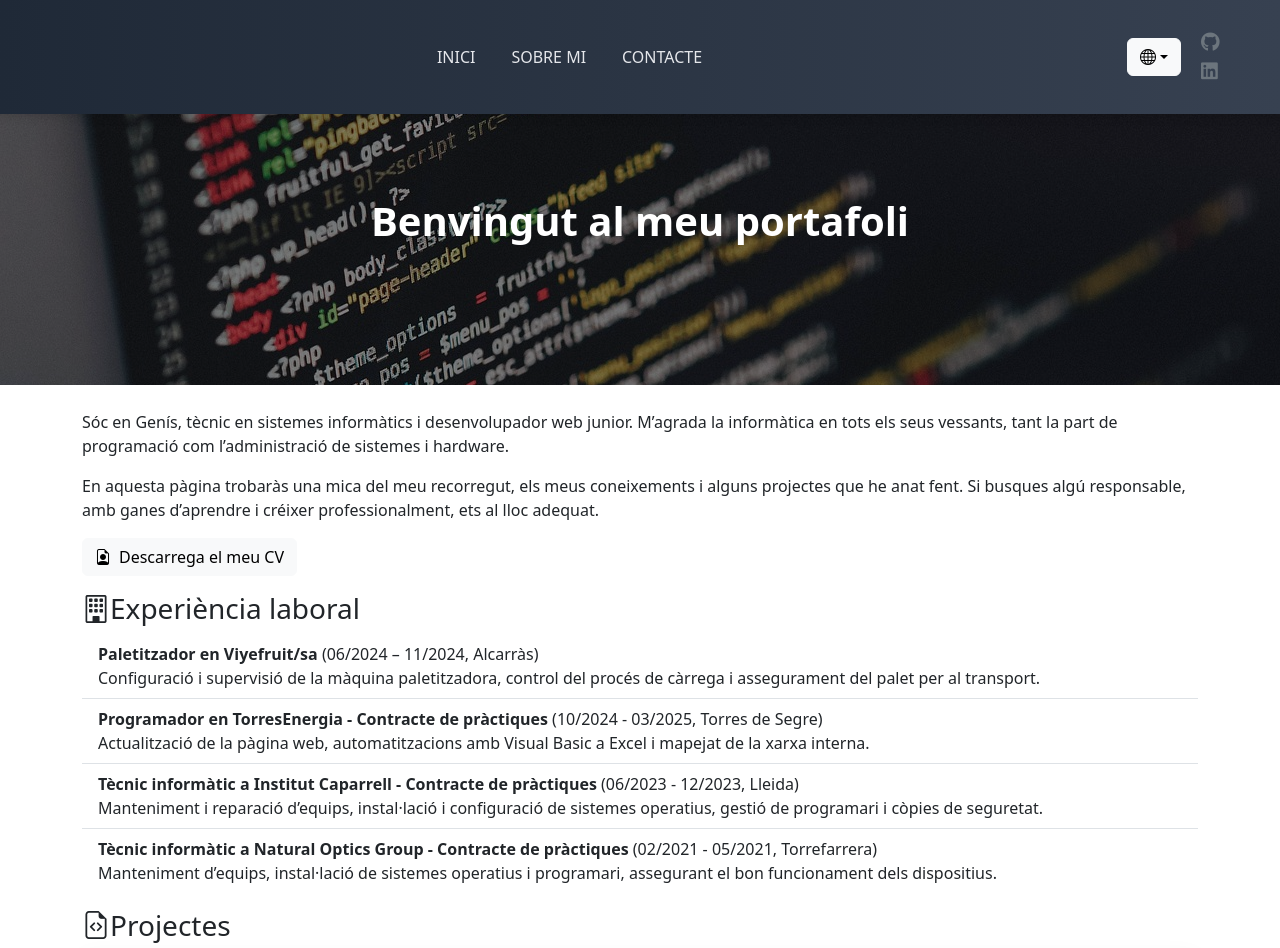
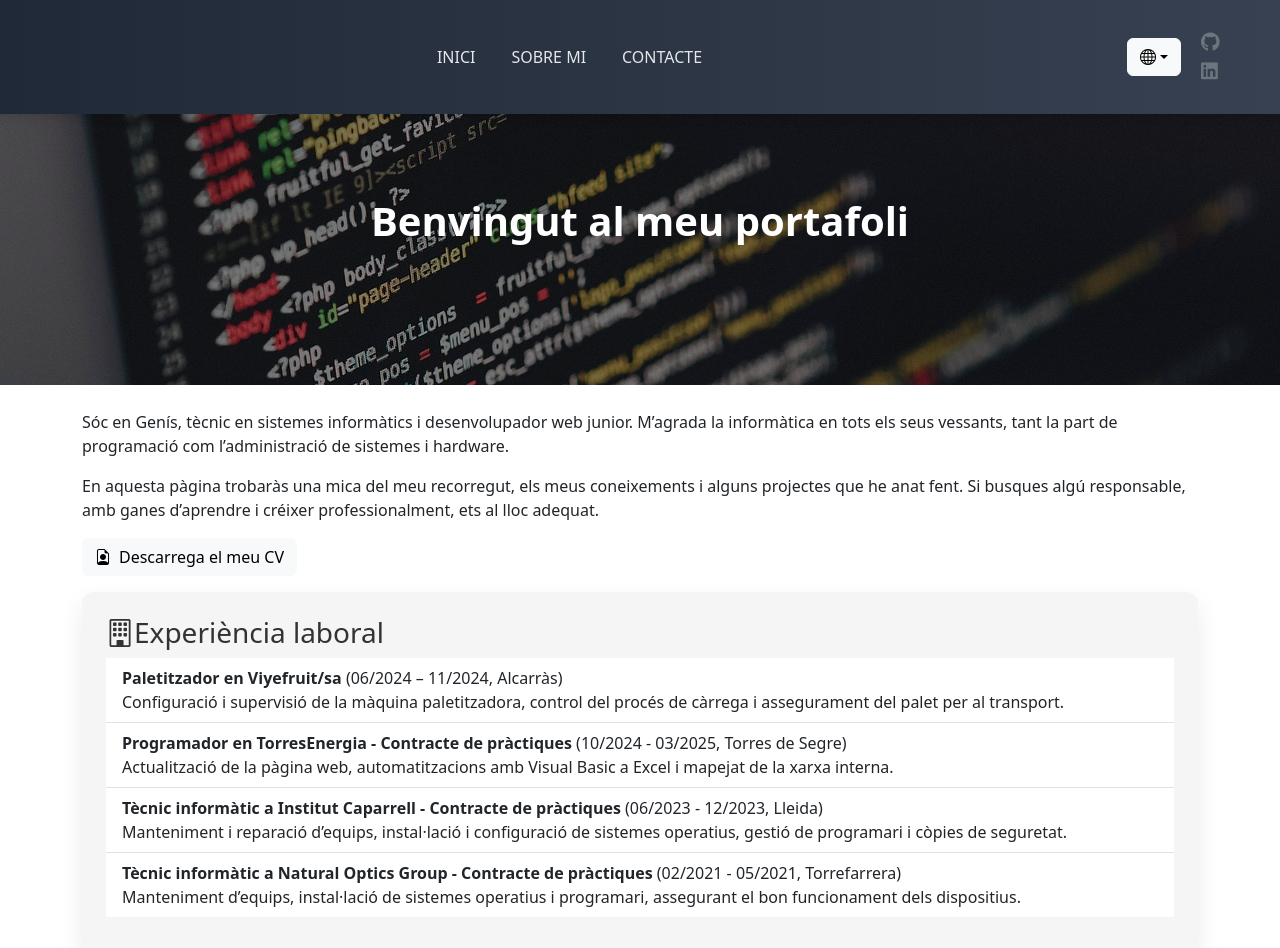
Before and after one commit to genisbou/portafoli, a React (Create React App) app: page /portafoli/ca in a window 1280 px wide. Shown: the top 948 px of the page. Built offline with nearby package versions, Linux system fonts and the light colour scheme.

Commit message:
Update Inici.js

```diff
--- a/src/Pages/Inici.js
+++ b/src/Pages/Inici.js
@@ -61,7 +61,7 @@ const Inici = () => {
                 </a>
 
                 <p></p>
-
+                <section className="card p-4 mb-4">
                     <h3>
                         <i className="bi bi-building"></i>
                         {t('home.titleWorks')}
@@ -92,6 +92,8 @@ const Inici = () => {
                     </ul>
 
                     <p></p>
+                </section>
+
                 <h3>
                     <i className="bi bi-file-earmark-code"></i>
                     {t('home.projects')}
```
Lines whose indentation alone changed are shown as unchanged.
